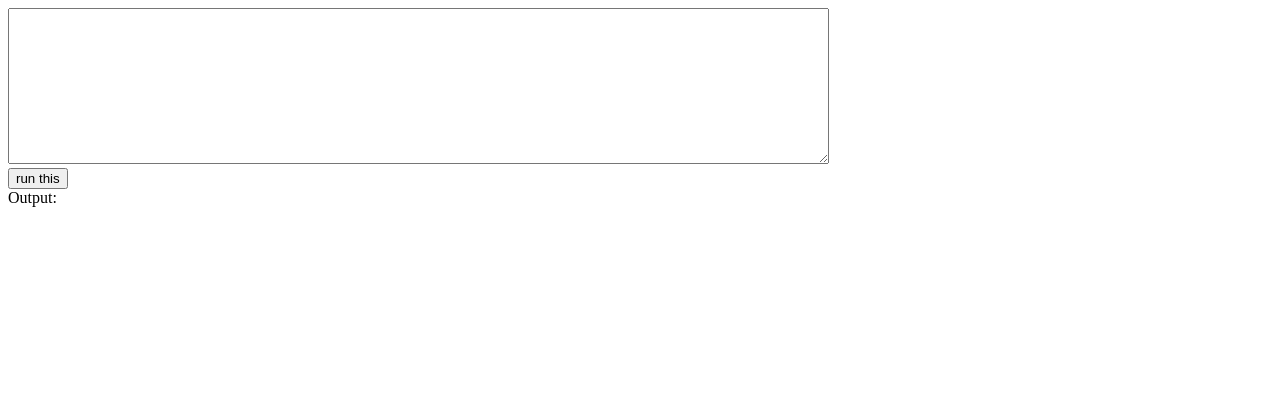
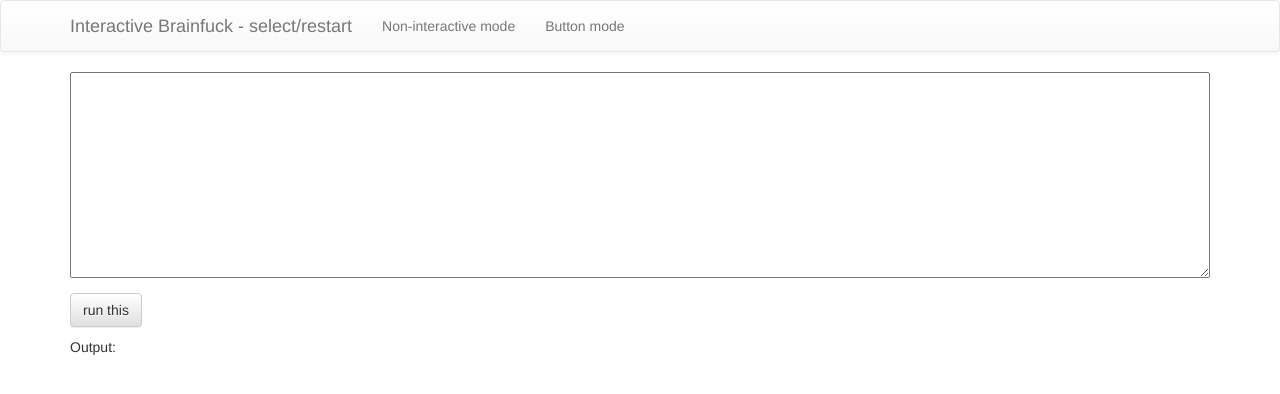
Before and after one commit to drdaxxy/ibf, a plain HTML site: page index.html in a window 1280 px wide. Drawn offline with nearby package versions, Linux system fonts and the light colour scheme.

Commit message:
now with bootstrap

```diff
--- /dev/null
+++ b/ibf.css
@@ -0,0 +1,3 @@
+#noninteractive-code {
+	width: 100%;
+}
--- a/index.html
+++ b/index.html
@@ -2,17 +2,22 @@
 <html lang="en">
 <head>
     <meta charset="utf-8">
-    <title>(Non-)Interactive Brainfuck</title>
+	<meta name="viewport" content="width=device-width, initial-scale=1.0">
+	<link rel="stylesheet" href="//netdna.bootstrapcdn.com/bootstrap/3.0.0/css/bootstrap.min.css">
+	<link rel="stylesheet" href="//netdna.bootstrapcdn.com/bootstrap/3.0.0/css/bootstrap-theme.min.css">
+	<link rel="stylesheet" href="ibf.css">
 	<script src="interpreter.js"></script>
+
+	<title>(Non-)Interactive Brainfuck</title>
 </head>
 
 <body>
 
 <script>
-function runInterpreter()
+function noninteractiveRunInterpreter()
 {
-	document.getElementById("output").innerHTML = "";
-	code = document.getElementById("code").value;
+	document.getElementById("noninteractive-output").innerHTML = "";
+	code = document.getElementById("noninteractive-code").value;
 	counter = 0;
 	bf = new Brainfuck(
 		function(cb) {
@@ -28,17 +33,36 @@ function runInterpreter()
 		},
 		function(byte)
 		{
-			document.getElementById("output").innerHTML += String.fromCharCode(byte);
+			document.getElementById("noninteractive-output").innerHTML += String.fromCharCode(byte);
 		}
 	);
 	bf.run();
 }
 </script>
+	<div class="navbar navbar-default">
+		<div class="container">
+			<div class="navbar-header">
+				<span class="navbar-brand">Interactive Brainfuck - select/restart</span>
+			</div>
+			<ul class="nav navbar-nav">
+				<li><a href="#">Non-interactive mode</a></li>
+				<li><a href="#">Button mode</a></li>
+			</ul>
+		</div>
+	</div>
 
-<textarea rows="10" cols="100" id="code"></textarea><br>
-<button onclick="runInterpreter()">run this</button><br>
-Output:
-<div id="output"></div>
+	<div class="container" id="noninteractive">
+		<p>
+			<textarea rows="10" id="noninteractive-code"></textarea>
+		</p>
+		<p><button type="button" class="btn btn-default" onclick="noninteractiveRunInterpreter()">run this</button></p>
+		<p>
+			Output:
+		</p>
+		<div id="noninteractive-output"></div>
+	</div>
 
+	<script src="//code.jquery.com/jquery.js"></script>
+	<script src="//netdna.bootstrapcdn.com/bootstrap/3.0.0/js/bootstrap.min.js"></script>
 </body>
 </html>
```
